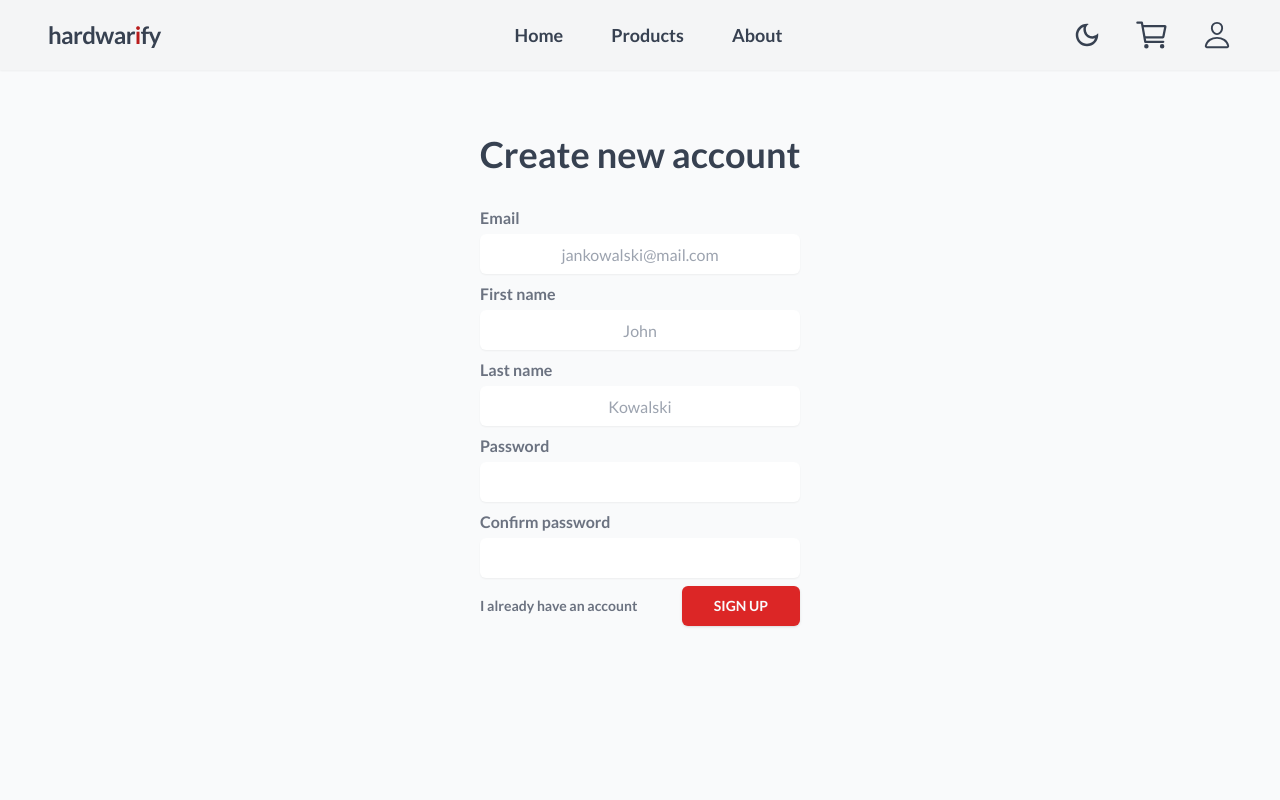
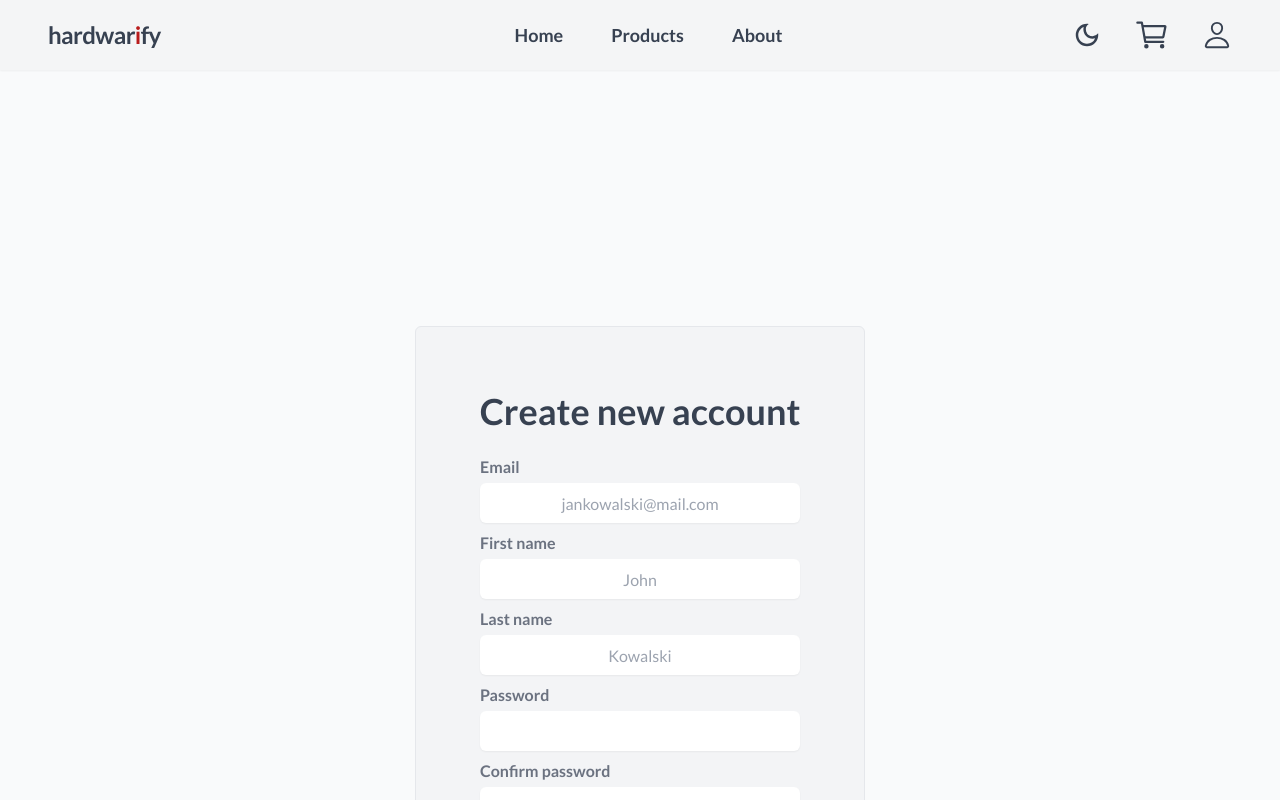
Before and after one commit to tojamrcel/hardwarify-project, a Next.js app: page /signup in a window 1280 px wide. Shown: the top 800 px of the page. Built offline with nearby package versions, Linux system fonts and the light colour scheme; no server answers.

Commit message:
style: change styling in login and signup page

```diff
--- a/app/login/page.tsx
+++ b/app/login/page.tsx
@@ -39,8 +39,9 @@ function Page() {
   }
 
   return (
-    <div className="mt-8 flex flex-col items-center gap-8 lg:mt-16">
-      <h2 className="text-3xl font-bold text-gray-700 dark:text-gray-300 sm:text-4xl">
+    <div className="mt-8 flex flex-col items-center gap-8 md:mt-32 lg:mt-64">
+      <div className="flex h-96 w-96 flex-col items-center justify-center gap-4 rounded-md p-8 dark:border-gray-700 dark:bg-gray-900/90 md:border md:bg-gray-100">
+        <h2 className="text-center text-3xl font-bold text-gray-700 dark:text-gray-300 sm:text-4xl">
           Login
         </h2>
         <form
@@ -61,7 +62,9 @@ function Page() {
               {...register("email", { required: "Email is required." })}
             />
             {errors.email && (
-            <span className="text-sm text-red-600">{errors.email.message}</span>
+              <span className="text-sm text-red-600">
+                {errors.email.message}
+              </span>
             )}
           </InputRow>
           <InputRow>
@@ -96,6 +99,7 @@ function Page() {
           </div>
         </form>
       </div>
+    </div>
   );
 }
 
--- a/app/signup/page.tsx
+++ b/app/signup/page.tsx
@@ -27,8 +27,9 @@ function Page() {
   }
 
   return (
-    <div className="mt-8 flex flex-col items-center gap-4 md:gap-8 lg:mt-16">
-      <h2 className="text-3xl font-bold text-gray-700 sm:text-4xl dark:text-gray-300">
+    <div className="mt-8 flex flex-col items-center gap-4 md:mt-32 md:gap-8 lg:mt-64">
+      <div className="flex flex-col gap-6 rounded-md border bg-gray-100 p-16 dark:border-gray-700 dark:bg-gray-900/90">
+        <h2 className="text-3xl font-bold text-gray-700 dark:text-gray-300 sm:text-4xl">
           Create new account
         </h2>
         <form
@@ -156,6 +157,7 @@ function Page() {
           {error && <p className="text-sm text-red-600">{error}</p>}
         </form>
       </div>
+    </div>
   );
 }
 
```
Lines whose indentation alone changed are shown as unchanged.
